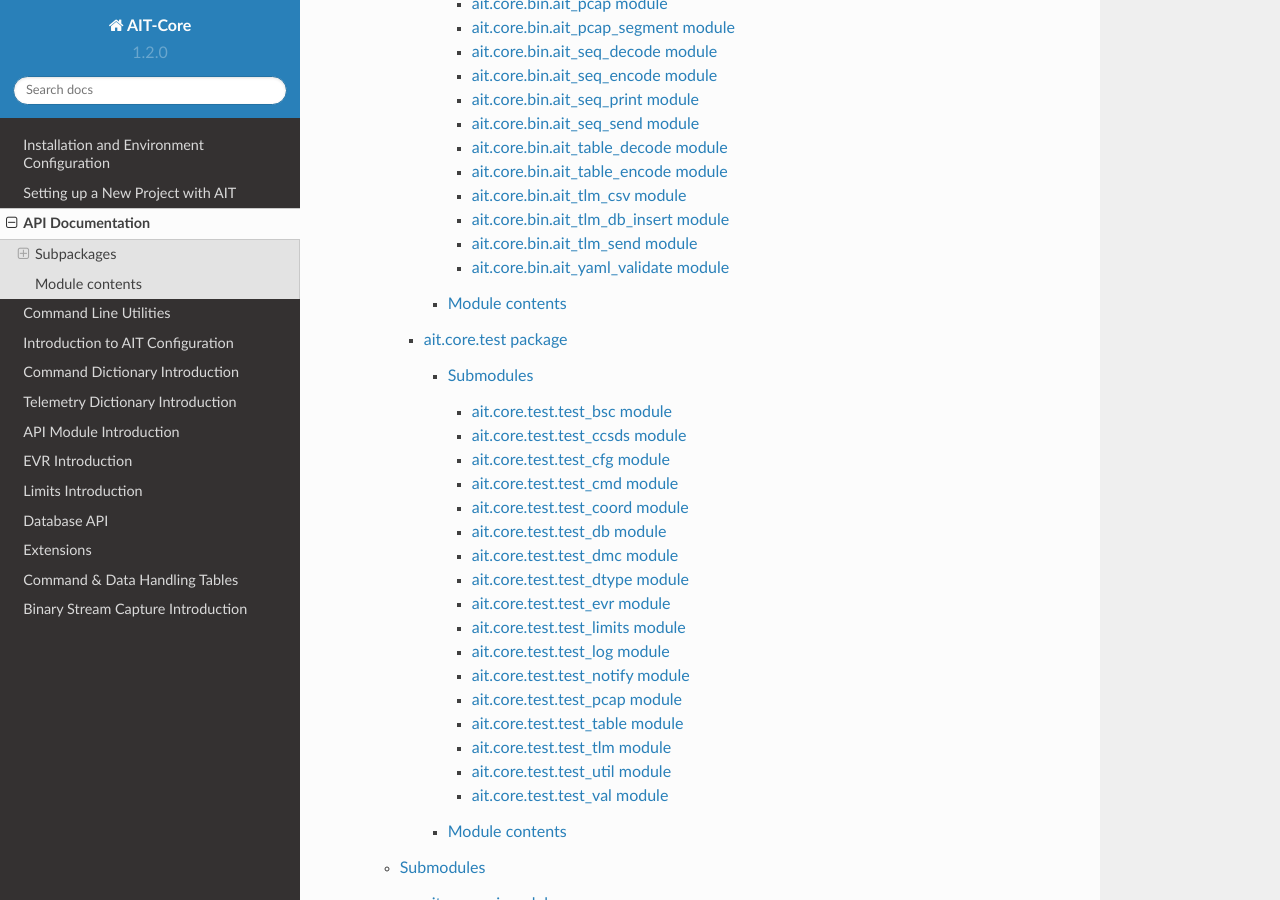
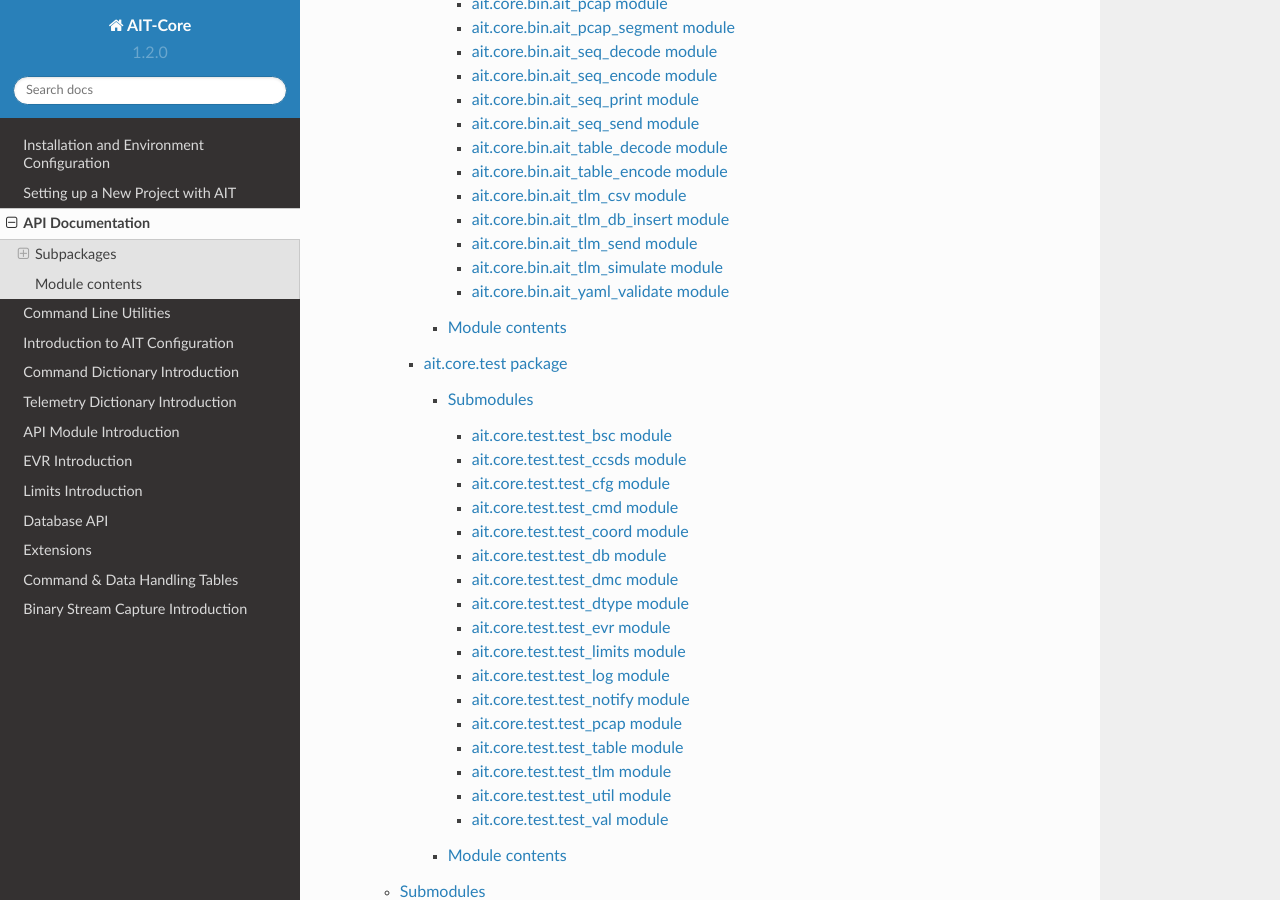
Before and after one commit to NASA-AMMOS/AIT-Core, a Sphinx documentation site: the page built from doc/source/ait.rst, in a window 1280 px wide and 900 px high, scrolled down 536 px. Built offline with Sphinx 7.4.7 and the Read the Docs theme 2.0.0, drawn with Linux system fonts in a browser that asks for light colours.

Commit message:
Issue #119 - Update documentation on telemetry dictionary
Adding documentation for new ait_tlm_simulate.py script created
for Issue #75 and resolved in PR #116.

```diff
--- /dev/null
+++ b/doc/source/ait.core.bin.ait_tlm_simulate.rst
@@ -0,0 +1,7 @@
+ait.core.bin.ait\_tlm\_simulate module
+======================================
+
+.. automodule:: ait.core.bin.ait_tlm_simulate
+    :members:
+    :undoc-members:
+    :show-inheritance:
--- a/doc/source/ait.core.bin.rst
+++ b/doc/source/ait.core.bin.rst
@@ -24,6 +24,7 @@
    ait.core.bin.ait_tlm_csv
    ait.core.bin.ait_tlm_db_insert
    ait.core.bin.ait_tlm_send
+   ait.core.bin.ait_tlm_simulate
    ait.core.bin.ait_yaml_validate
 
 Module contents
--- a/doc/source/command_line.rst
+++ b/doc/source/command_line.rst
@@ -49,6 +49,12 @@
 ait-tlm-send
 ^^^^^^^^^^^^^^
 .. literalinclude:: ../../ait/core/bin/ait_tlm_send.py
+   :start-after: '''
+   :end-before: '''
+
+ait-tlm-simulate
+^^^^^^^^^^^^^^^^^^
+.. literalinclude:: ../../ait/core/bin/ait_tlm_simulate.py
    :start-after: '''
    :end-before: '''
 
```
